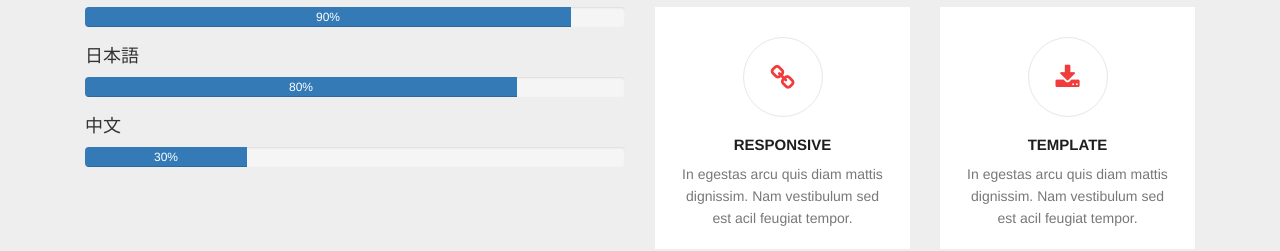
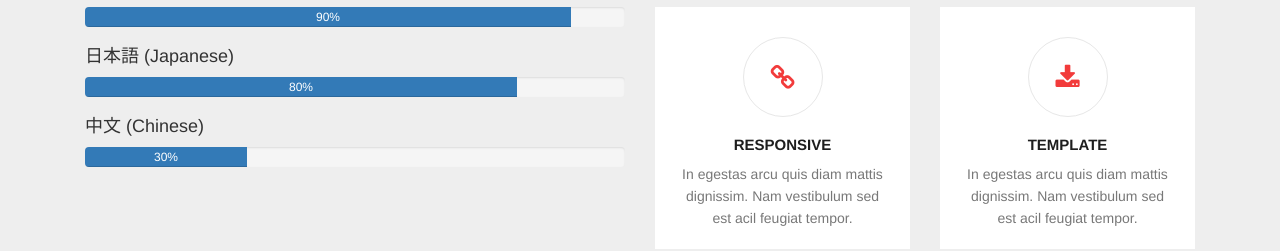
Before and after one commit to erictada/erictada, a plain HTML site: page index.html in a window 1280 px wide. Shown: the part 1456-1707 px from the top of the page. Drawn offline with Linux system fonts and the light colour scheme.

Commit message:
Languages updated

```diff
--- a/index.html
+++ b/index.html
@@ -128,7 +128,7 @@
                         </div>
                     </div>
                     <div class="single_skill">
-                        <h4>日本語</h4>
+                        <h4>日本語 (Japanese)</h4>
                         <div class="progress">
                             <div class="progress-bar" role="progressbar" aria-valuenow="80" aria-valuemin="0" aria-valuemax="80" style="width: 80%;">
                                 <div class="progress_parcent"><span class="counter">80</span>%</div>
@@ -137,7 +137,7 @@
                     </div>
 
                     <div class="single_skill">
-                        <h4>中文</h4>
+                        <h4>中文 (Chinese)</h4>
                         <div class="progress">
                             <div class="progress-bar" role="progressbar" aria-valuenow="30" aria-valuemin="0" aria-valuemax="30" style="width: 30%;">
                                 <div class="progress_parcent"><span class="counter">30</span>%</div>
```
